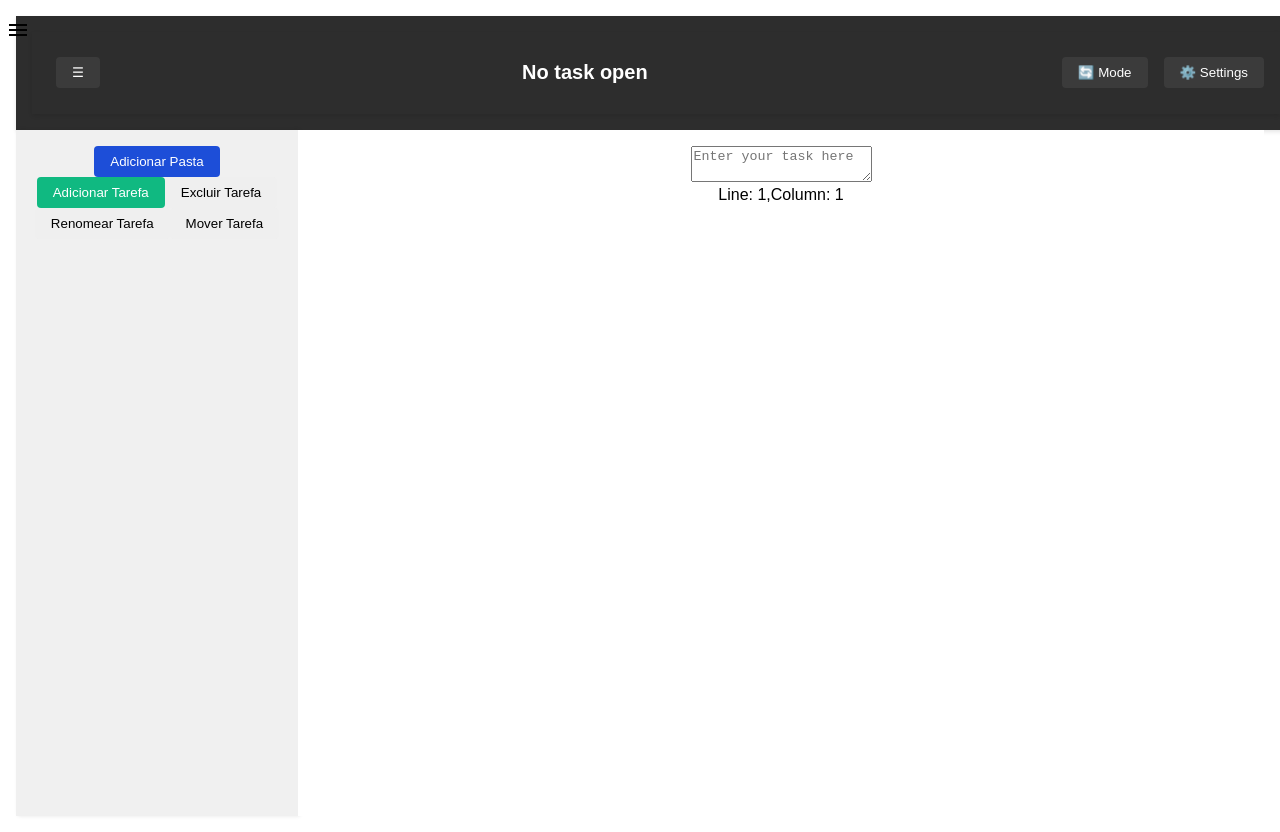
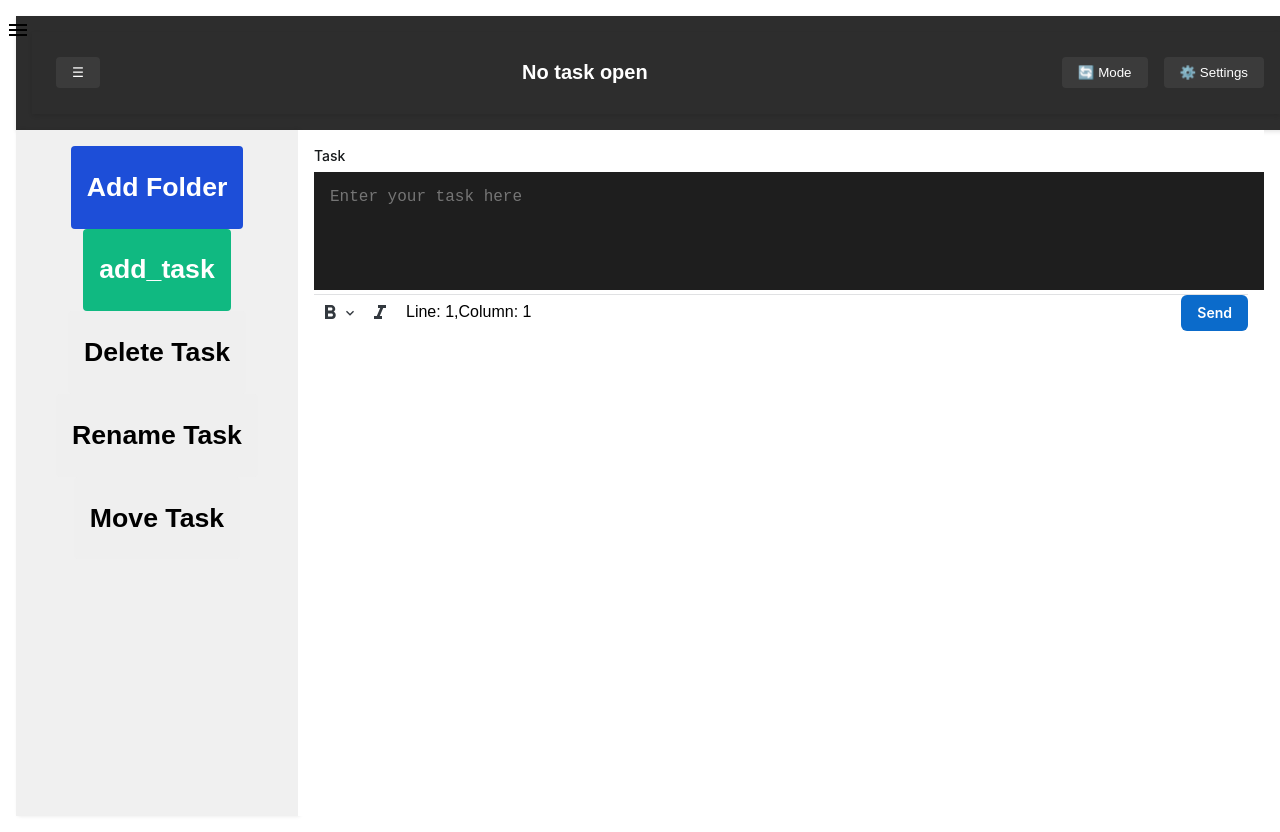
Before and after one commit to maykeanselmo/Taskfy, a React (Create React App) app in the folder taskfy_web_app/: page /editor in a window 1280 px wide. Built offline with nearby package versions, Linux system fonts and the light colour scheme.

Commit message:
feat: Adicionar mui/joy text input no Editor

```diff
--- a/taskfy_web_app/package.json
+++ b/taskfy_web_app/package.json
@@ -6,6 +6,7 @@
     "@emotion/react": "^11.14.0",
     "@emotion/styled": "^11.14.0",
     "@mui/icons-material": "^6.4.5",
+    "@mui/joy": "^5.0.0-beta.52",
     "@mui/material": "^6.4.5",
     "@shadcn/ui": "^0.0.4",
     "cra-template": "1.3.0",
--- a/taskfy_web_app/src/components/editor/sidebar.jsx
+++ b/taskfy_web_app/src/components/editor/sidebar.jsx
@@ -1,22 +1,24 @@
+import { t, setLanguage } from '../../utils/translations';
+
 const Sidebar = ({ onAddFolder, onAddTask, onDelete, onRename, onMove }) => {
   // Exemplo de como os dados podem ser exibidos, você pode modificar conforme sua necessidade
   return (
       <div className="Sidebar bg-gray-300 p-4">
           <button onClick={onAddFolder} className="w-full mb-4 px-4 py-2 bg-blue-500 text-white rounded">
-              Adicionar Pasta
+            <h1>{t("add_folder")}</h1>
           </button>
           <button onClick={onAddTask} className="w-full mb-4 px-4 py-2 bg-green-500 text-white rounded">
-              Adicionar Tarefa
+            <h1>{t("add_task")}</h1>
           </button>
           {/* Outros botões de manipulação de tarefas */}
           <button onClick={onDelete} className="w-full mb-4 px-4 py-2 bg-red-500 text-white rounded">
-              Excluir Tarefa
+            <h1>{t("delete_task")}</h1>
           </button>
           <button onClick={onRename} className="w-full mb-4 px-4 py-2 bg-yellow-500 text-white rounded">
-              Renomear Tarefa
+            <h1>{t("rename_task")}</h1>
           </button>
           <button onClick={onMove} className="w-full mb-4 px-4 py-2 bg-purple-500 text-white rounded">
-              Mover Tarefa
+            <h1>{t("move_task")}</h1>
           </button>
       </div>
   );
--- a/taskfy_web_app/src/components/editor/text_input_field.jsx
+++ b/taskfy_web_app/src/components/editor/text_input_field.jsx
@@ -1,9 +1,25 @@
-import React, { useState, useRef } from 'react';
+import React, { useState, useRef, useEffect } from 'react';
 import { t } from '../../utils/translations';
+import { Box, Button, IconButton, Menu, MenuItem, ListItemDecorator, FormControl, FormLabel } from '@mui/joy';
+import FormatBold from '@mui/icons-material/FormatBold';
+import FormatItalic from '@mui/icons-material/FormatItalic';
+import KeyboardArrowDown from '@mui/icons-material/KeyboardArrowDown';
+import Check from '@mui/icons-material/Check';
 
 const TextInputField = ({ value, onChange }) => {
+  const [italic, setItalic] = useState(false);
+  const [fontWeight, setFontWeight] = useState('normal');
   const [cursorPosition, setCursorPosition] = useState(0);
+  const [anchorEl, setAnchorEl] = useState(null);
   const textAreaRef = useRef(null);
+
+  // Ajusta a altura do textarea com base no conteúdo
+  const handleResize = () => {
+    if (textAreaRef.current) {
+      textAreaRef.current.style.height = 'auto';  // Reseta a altura
+      textAreaRef.current.style.height = `${textAreaRef.current.scrollHeight}px`; // Ajusta para o conteúdo
+    }
+  };
 
   // Atualiza o estado do texto e mantém a posição do cursor
   const handleChange = (event) => {
@@ -12,6 +28,7 @@ const TextInputField = ({ value, onChange }) => {
 
     onChange(newValue); // Atualiza o texto no estado pai
     setCursorPosition(selectionStart); // Atualiza a posição do cursor
+    handleResize(); // Ajusta a altura após o texto ser alterado
   };
 
   // Atualiza a posição do cursor quando o usuário clica ou usa setas
@@ -28,22 +45,101 @@ const TextInputField = ({ value, onChange }) => {
     }
   };
 
+  // UseEffect para ajustar o tamanho do textarea na primeira renderização
+  useEffect(() => {
+    handleResize();
+  }, [value]);
+
   return (
-    <div className="h-full w-full relative">
+    <FormControl sx={{ display: 'flex', flexDirection: 'column', height: '100%', width: '100%' }}>
+      <FormLabel>Task</FormLabel>
+      <div className="relative" style={{ flex: 1 }}>
         <textarea
           ref={textAreaRef}
-        className="w-full h-full p-4 text-sm bg-gray-900 text-white border-none resize-none focus:outline-none font-mono"
+          className="p-4 text-sm bg-gray-900 text-white border-none resize-none focus:outline-none font-mono"
+          style={{
+            width: '100%', // Ocupa toda a largura do contêiner
+            height: '100%', // Faz o textarea ocupar toda a altura disponível
+            fontWeight,
+            fontStyle: italic ? 'italic' : 'initial',
+          }}
           value={value}
           onChange={handleChange}
           onClick={handleCursorChange}
           onKeyUp={handleCursorChange}
           placeholder={t("text_input_tooltip")}
+          rows={3}  // Define o número mínimo de linhas visíveis
         />
-      <div className="absolute bottom-2 right-4 text-xs text-gray-500">
+
+
+        <Box
+          sx={{
+            display: 'flex',
+            gap: 'var(--Textarea-paddingBlock)',
+            pt: 'var(--Textarea-paddingBlock)',
+            borderTop: '1px solid',
+            borderColor: 'divider',
+            flexShrink: 0,  // Impede que o Box encolha
+          }}
+        >
+
+          <IconButton
+            variant="plain"
+            color="neutral"
+            onClick={(event) => setAnchorEl(event.currentTarget)}
+          >
+            <FormatBold />
+            <KeyboardArrowDown fontSize="md" />
+          </IconButton>
+          <Menu
+            anchorEl={anchorEl}
+            open={Boolean(anchorEl)}
+            onClose={() => setAnchorEl(null)}
+            size="sm"
+            placement="bottom-start"
+            sx={{ '--ListItemDecorator-size': '24px' }}
+          >
+            {['200', 'normal', 'bold'].map((weight) => (
+              <MenuItem
+                key={weight}
+                selected={fontWeight === weight}
+                onClick={() => {
+                  setFontWeight(weight);
+                  setAnchorEl(null);
+                }}
+                sx={{ fontWeight: weight }}
+              >
+                <ListItemDecorator>
+                  {fontWeight === weight && <Check fontSize="sm" />}
+                </ListItemDecorator>
+                {weight === '200' ? 'lighter' : weight}
+              </MenuItem>
+            ))}
+          </Menu>
+          <IconButton
+            variant={italic ? 'soft' : 'plain'}
+            color={italic ? 'primary' : 'neutral'}
+            aria-pressed={italic}
+            onClick={() => setItalic((bool) => !bool)}
+          >
+            <FormatItalic />
+          </IconButton>
+
+          <div
+            className="text-xs text-gray-500"
+            style={{
+              padding: '8px',
+              textAlign: 'center', // Garante que o texto esteja centralizado
+            }}
+          >
             {t("text_line")}: {value.substr(0, cursorPosition).split('\n').length},
             {t("text_column")}: {cursorPosition - value.lastIndexOf('\n', cursorPosition - 1)}
           </div>
+
+          <Button sx={{ ml: 'auto' }}>Send</Button>
+        </Box>
       </div>
+    </FormControl>
   );
 };
 
--- a/taskfy_web_app/src/pages/editor.css
+++ b/taskfy_web_app/src/pages/editor.css
@@ -35,7 +35,25 @@
     background-color: white;
     padding: 16px;
     overflow-y: auto; /* Permite rolar o conteúdo */
+    display: flex;
+    justify-content: center;
+    align-items: center; /* Alinha o textarea ao centro */
 }
+
+/* Estilo do textarea */
+.textarea-container textarea {
+    width: 100%;  /* Agora usa toda a largura disponível no contêiner */
+    height: 60vh; /* Define a altura inicial para 60% da altura da tela */
+    padding: 16px;
+    font-size: 1rem; /* Tamanho da fonte um pouco maior */
+    background-color: #1e1e1e;
+    color: white;
+    border: none;
+    resize: none; /* Desativa o redimensionamento manual */
+    font-family: 'Courier New', monospace;
+    outline: none;
+}
+
 
 /* Estilo básico para os botões */
 button {
--- a/taskfy_web_app/src/pages/editor.jsx
+++ b/taskfy_web_app/src/pages/editor.jsx
@@ -1,6 +1,5 @@
 import { useState } from 'react';
 
-import { t, setLanguage } from '../utils/translations';
 import { addTask, getTasks, updateTask, deleteTask } from '../services/crud';  // As funções de IndexedDB
 
 import HeaderBar from '../components/editor/headerbar';
@@ -36,12 +35,7 @@ const Editor = () => {
         <div className="editor-container">
             {/* HeaderBar no topo */}
             <div className="headerbar">
-                <HeaderBar
-                    taskTitle={taskTitle}
-                    onToggleView={toggleEditMode}
-                    onSettingsClick={() => alert(t("settings_button"))}
-                    onOpenFileSystem={() => alert(t("open_file_system"))}
-                />
+                <HeaderBar/>
             </div>
 
             {/* Layout com Sidebar à esquerda e TextInputField ocupando o resto do espaço */}
```
Also changed, not shown: 1 other file (tests, documents, lock files or other folders). Lines whose indentation alone changed are shown as unchanged.
